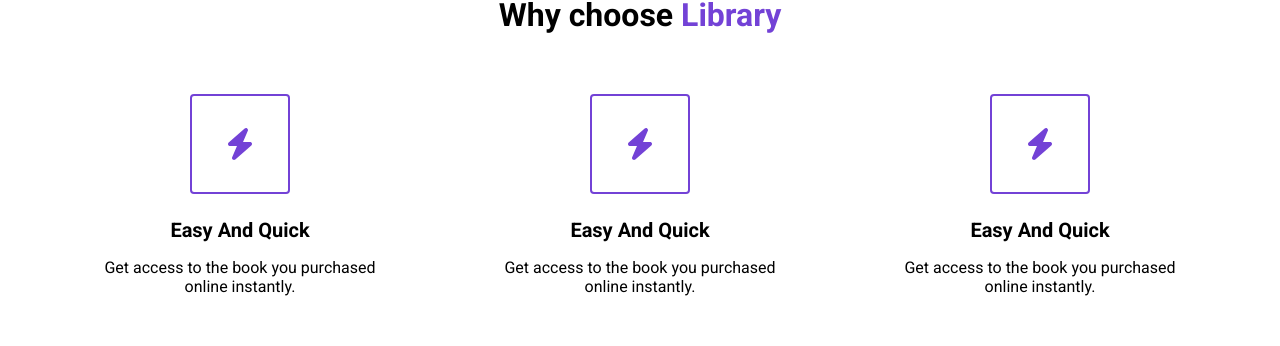
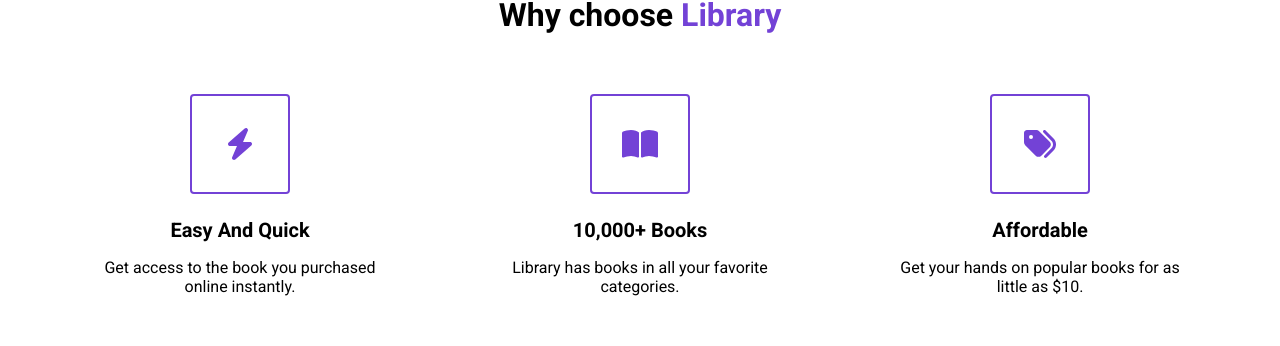
Before and after one commit to jadenbertino/level-up-library, a React (Create React App) app: page / in a window 1280 px wide. Shown: the part 860-1206 px from the top of the page. Built offline with nearby package versions, Linux system fonts and the light colour scheme.

Commit message:
update highlights section on home + implement sale price logic on book component

```diff
--- a/src/pages/Home/Highlights.jsx
+++ b/src/pages/Home/Highlights.jsx
@@ -1,5 +1,5 @@
 import { FontAwesomeIcon } from "@fortawesome/react-fontawesome";
-import { faBolt } from "@fortawesome/free-solid-svg-icons";
+import { faBolt, faBookOpen, faTags } from "@fortawesome/free-solid-svg-icons";
 
 export default function Highlights() {
   return (
@@ -21,20 +21,20 @@ export default function Highlights() {
             </div>
             <div className="highlight">
               <div className="highlight__icon--wrapper">
-                <FontAwesomeIcon icon={faBolt} className="highlight__icon" />
+                <FontAwesomeIcon icon={faBookOpen} className="highlight__icon" />
               </div>
-              <h3 className="highlight__title">Easy And Quick</h3>
+              <h3 className="highlight__title">10,000+ Books</h3>
               <p className="highlight__para">
-                Get access to the book you purchased online instantly.
+                Library has books in all your favorite categories.
               </p>
             </div>
             <div className="highlight">
               <div className="highlight__icon--wrapper">
-                <FontAwesomeIcon icon={faBolt} className="highlight__icon" />
+                <FontAwesomeIcon icon={faTags} className="highlight__icon" />
               </div>
-              <h3 className="highlight__title">Easy And Quick</h3>
+              <h3 className="highlight__title">Affordable</h3>
               <p className="highlight__para">
-                Get access to the book you purchased online instantly.
+                Get your hands on popular books for as little as $10.
               </p>
             </div>
           </div>
```
